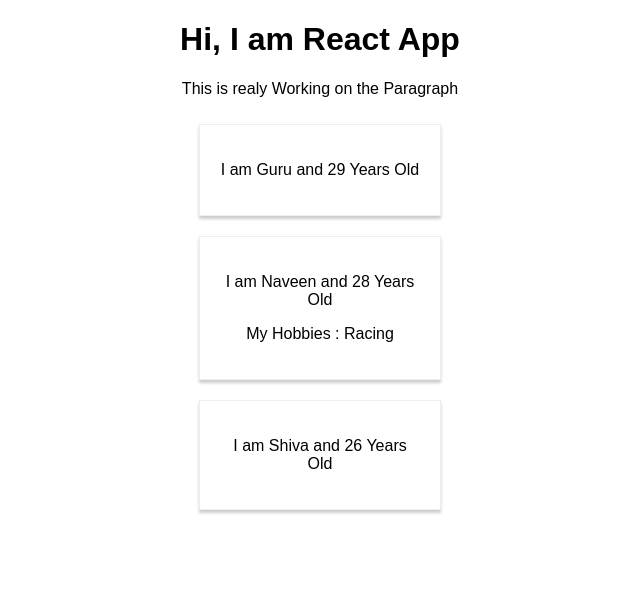
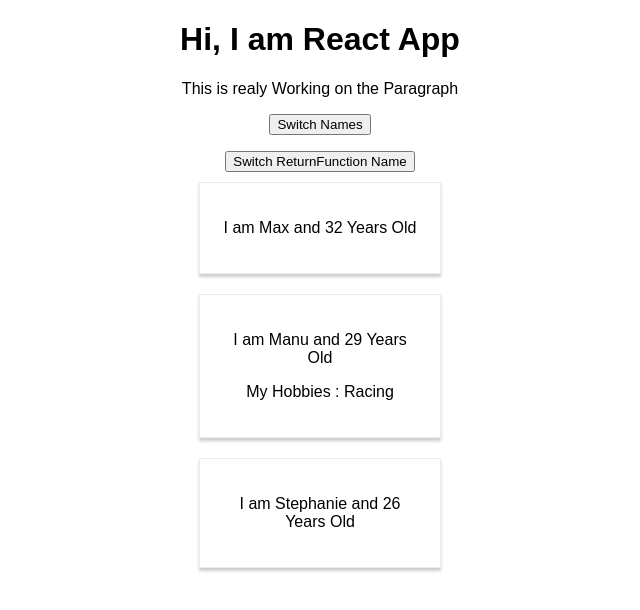
Before and after one commit to GuruBrahmaraju/react-complete-guide, a React (Create React App) app in the folder complete-guide-react/: page / in a window 1280 px wide. Shown: the top 610 px of the page, without its empty margins (320-960 px from the left). Built offline with nearby package versions, Linux system fonts and the light colour scheme.

Commit message:
Done With Props and State and Bind

```diff
--- a/complete-guide-react/src/App.js
+++ b/complete-guide-react/src/App.js
@@ -3,14 +3,47 @@ import './App.css';
 import Person from './Person/Person';
 
 class App extends Component {
+  state = {
+    //javascript Object {}
+    persons : [
+      {name : 'Max', age: 32},
+      {name : 'Manu', age: 29},
+      {name : 'Stephanie', age: 26}
+    ],
+    otherState : 'Some Other Value'
+  }
+
+  switchNameHandler = (newName) => {
+    //console.log("Welcome to Clicking the Button")
+  // DONT DO THIS :this.state.persons[0].name = 'GuruBrahmaraju';
+    this.setState({
+      persons : [
+        {name : newName, age: 31},
+        {name : 'Manu', age: 29},
+        {name : 'Stephanie', age: 27}
+      ]
+    })
+}
   render() {
     return (
      <div className="App">
       <h1>Hi, I am React App</h1>
       <p>This is realy Working on the Paragraph</p>
-      <Person name = 'Guru' age = '29'/>
-      <Person name = 'Naveen' age = '28'>My Hobbies : Racing </Person>
-      <Person name = 'Shiva' age = '26'/>
+
+      <button onClick = {this.switchNameHandler.bind(this, 'Maximilian')}>Switch Names</button><p></p>
+      <button onClick = {() => this.switchNameHandler('Maximilian !!!')} >Switch ReturnFunction Name </button>
+      <Person
+       name = {this.state.persons[0].name}
+       age = {this.state.persons[0].age} />
+      <Person
+        name = {this.state.persons[1].name}
+         age = {this.state.persons[1].age}
+         click = {this.switchNameHandler.bind(this, 'Max!')}>
+         My Hobbies : Racing</Person>
+      <Person
+       name = {this.state.persons[2].name}
+        age = {this.state.persons[2].age} />
+
       </div>
      );
     //Understanding the JSX
--- a/complete-guide-react/src/Person/Person.js
+++ b/complete-guide-react/src/Person/Person.js
@@ -3,10 +3,12 @@ import '../index.css';
 const person = (props) => {
 
  return(<div>
+
+     {/* we cant set at this place state */}
      {/* <p>I'm a Person ! {Math.floor(Math.random() * 30)} Years Old</p>
      <p>Guru is {Math.floor(Math.random() * 30)} Years Old</p>*/}
      <div className="person">
-     <p >I am {props.name} and {props.age} Years Old</p>
+     <p onClick = {props.click}>I am {props.name} and {props.age} Years Old</p>
      <p>{props.children}</p>
      </div>
  </div>
```
